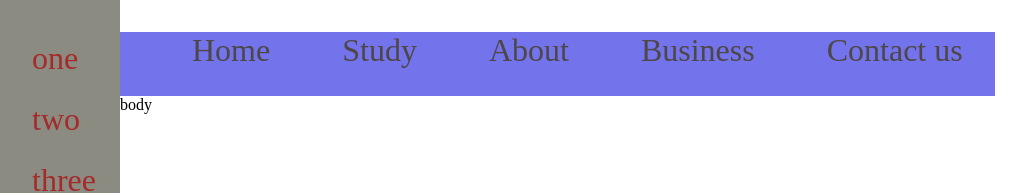
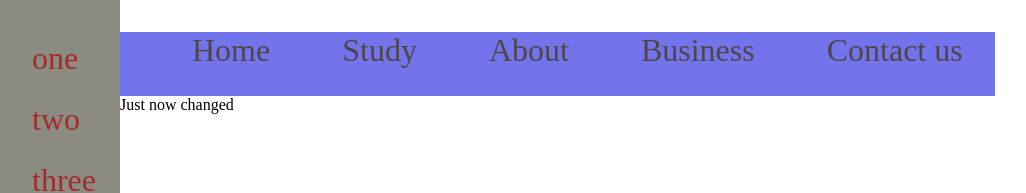
Before and after one commit to mohitranjan144/mohit, a plain HTML site: page index.html in a window 1280 px wide. Shown: the top 193 px of the page, without its empty margins (24-1050 px from the left). Drawn offline with Linux system fonts and the light colour scheme.

Commit message:
just now changed

```diff
--- a/index.html
+++ b/index.html
@@ -30,7 +30,7 @@
                </ul>
             </div>
             <div class="three">
-                body
+                Just now changed
             </div>
         </div>
     </div>
```
